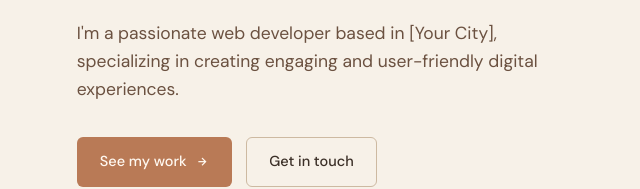
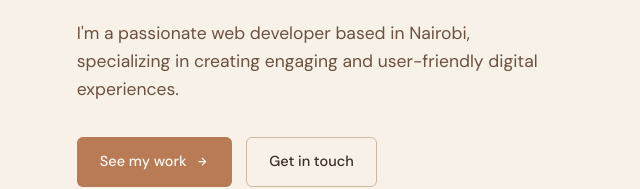
Before and after one commit to okirustephine-cloud/johnokiru, a plain HTML site: page index.html in a window 1280 px wide. Shown: the part 410-599 px from the top of the page, 0-640 px from the left. Drawn offline with nearby package versions, Linux system fonts and the light colour scheme.

Commit message:
Update location in hero lead paragraph

```diff
--- a/index.html
+++ b/index.html
@@ -47,7 +47,7 @@
             </h1>
             <!-- TODO: your tagline -->
             <p class="hero-lead">
-                I'm a passionate web developer based in [Your City], specializing in creating engaging and user-friendly digital experiences.
+                I'm a passionate web developer based in Nairobi, specializing in creating engaging and user-friendly digital experiences.
             </p>
             <div class="hero-actions">
                 <a href="#projects" class="btn btn-primary">See my work <i class='bx bx-right-arrow-alt'></i></a>
```
